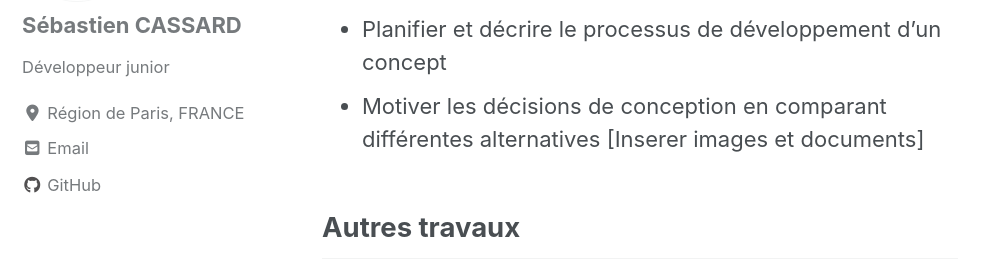
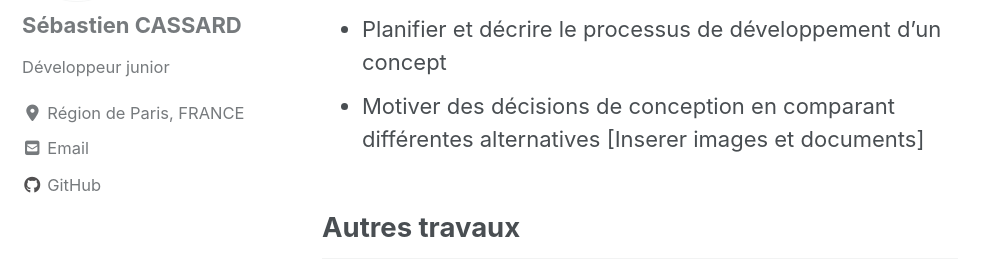
Before and after one commit to Cassards/cassards.github.io, a Jekyll site: the page built from _posts/2019-02-19-GameplayDesignChamers.md, in a window 1280 px wide and 900 px high, scrolled down 1312 px. Shown: the part 167-445 px from the top of the window, without its empty margins (0-993 px from the left). Built offline with Jekyll 4.4.1, drawn with Linux system fonts in a browser that asks for light colours; cached includes are drawn as plain includes; nearby versions of some CDN libraries.

Commit message:
Text fix

```diff
--- a/_posts/2019-02-19-GameplayDesignChamers.md
+++ b/_posts/2019-02-19-GameplayDesignChamers.md
@@ -26,7 +26,7 @@ Développer un concept de jeu de l'idée initiale à un document complet de game
 * Présenter des concepts de jeux à une audience.
 * Faire une description détaillée d'un concept de jeu
 * Planifier et décrire le processus de développement d'un concept
-* Motiver les décisions de conception en comparant différentes alternatives
+* Motiver des décisions de conception en comparant différentes alternatives
 [Inserer images et documents]
 
 ## Autres travaux
```
